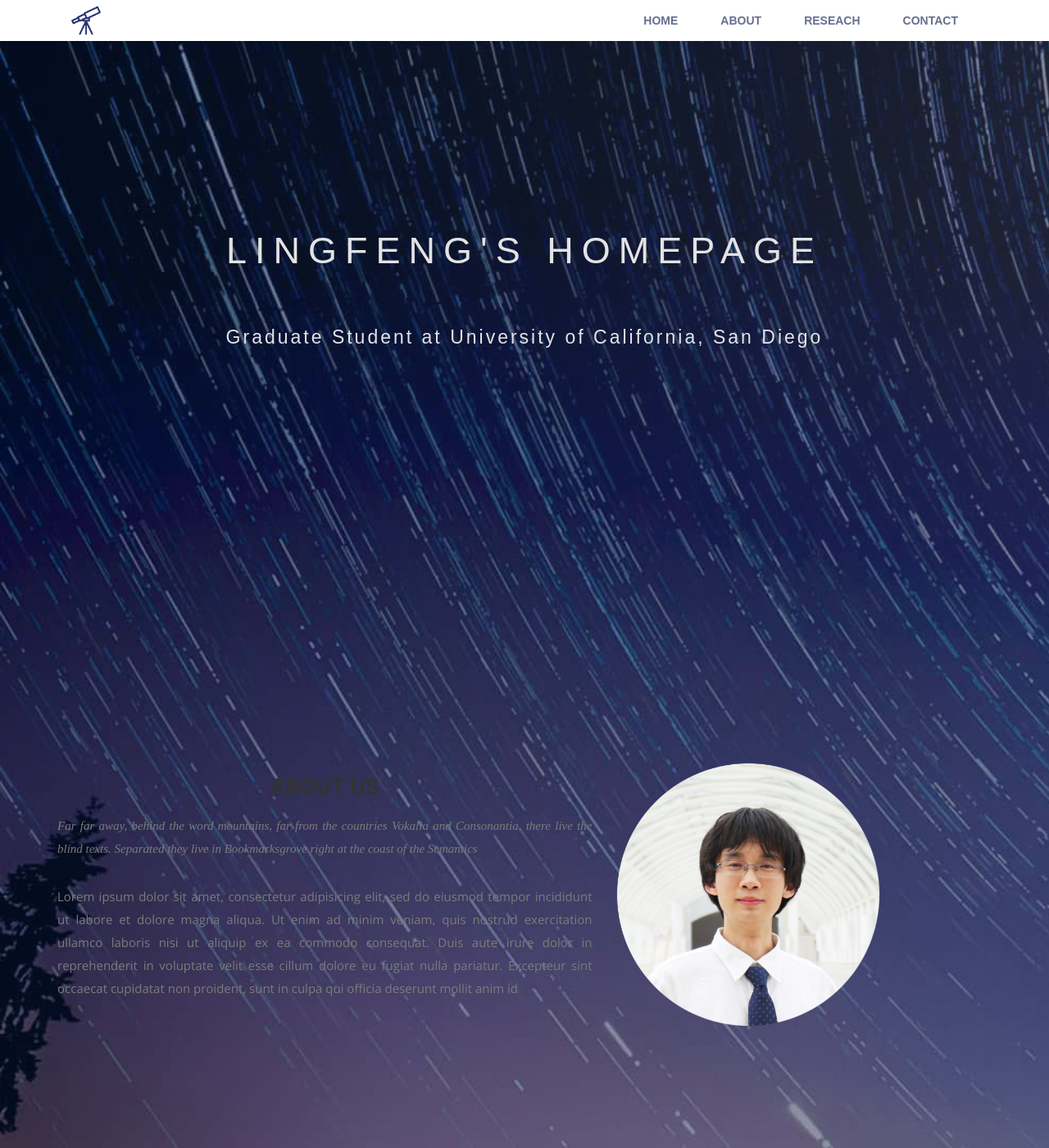
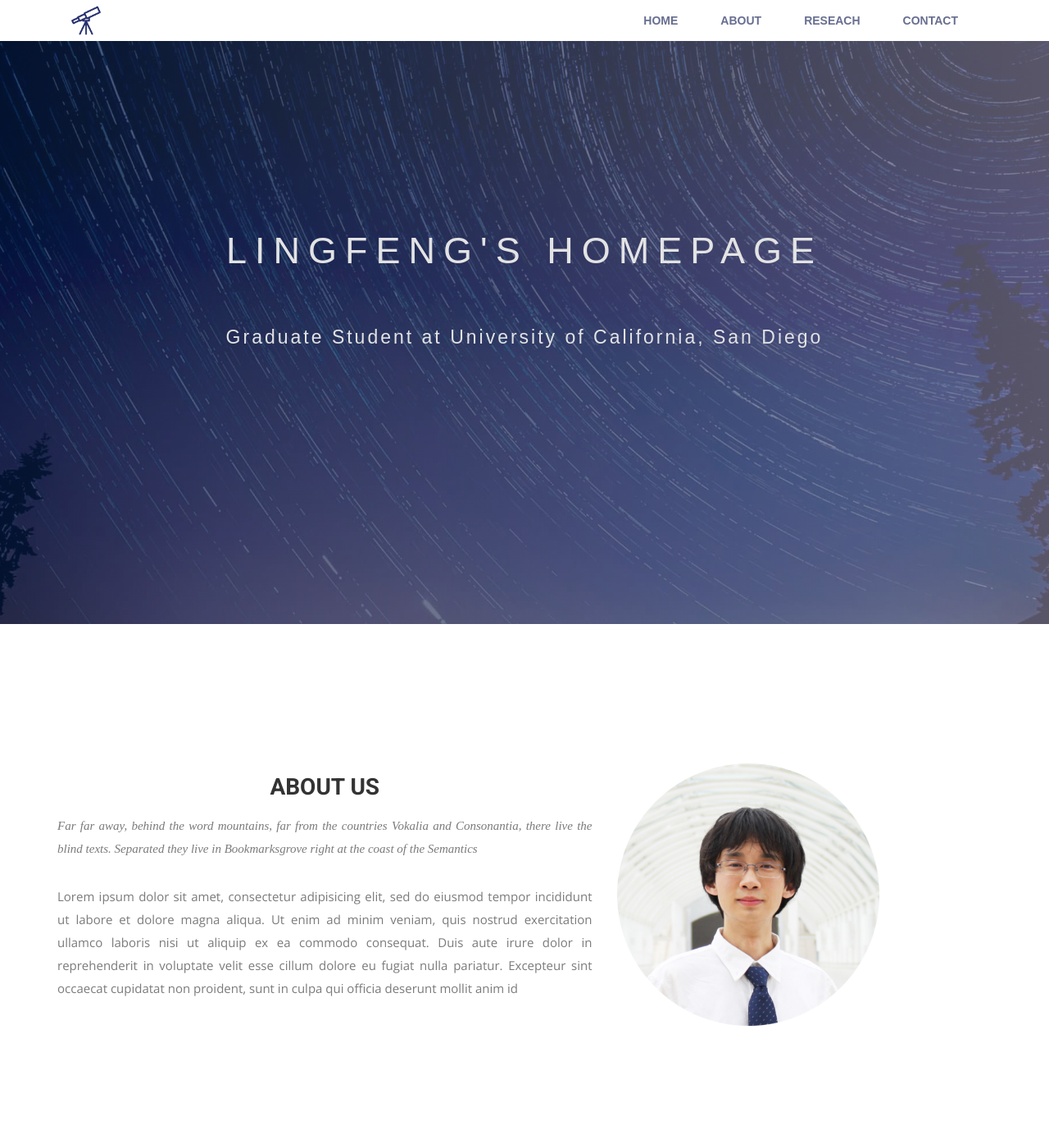
Before and after one commit to wei-lingfeng/lingfeng-wei.github.io, a Jekyll site: the page built from index.html, in a window 1280 px wide and 1400 px high. Shown: the whole window at 82% size. Built offline with Jekyll 4.4.1, drawn with Linux system fonts in a browser that asks for light colours; nearby versions of some CDN libraries; some web fonts are replaced.

Commit message:
Update airspace.css

```diff
--- a/css/airspace.css
+++ b/css/airspace.css
@@ -102,25 +102,16 @@ font header .navbar-default .navbar-nav li a:hover {
 /*--
 	Slider Start
 --*/
+
 #slider {
+  background: url("../img/slider-bg.jpg") no-repeat;
+  background-size: cover;
+  background-attachment: fixed;
+  background-position: 10% 0%;
   padding: 20% 0 25% 0;
   position: relative;
 }
 #slider:before {
-  content: "";
-  position: fixed;
-  left: 0;
-  top: 0;
-  bottom: 0;
-  right: 0;
-  width: 100%;
-  height: 100%;
-  background: url("../img/slider-bg.jpg") no-repeat;
-  background-size: cover;
-  /*background-attatchment: fixed;*/
-}
-
-#slider:after {
   content: "";
   position: absolute;
   left: 0;
@@ -129,6 +120,8 @@ font header .navbar-default .navbar-nav li a:hover {
   right: 0;
   width: 100%;
   height: 100%;
+  background: linear-gradient(to left, #8b86a3, #031c49);
+  opacity: 0.4;
 }
 
 #slider .block {
```
